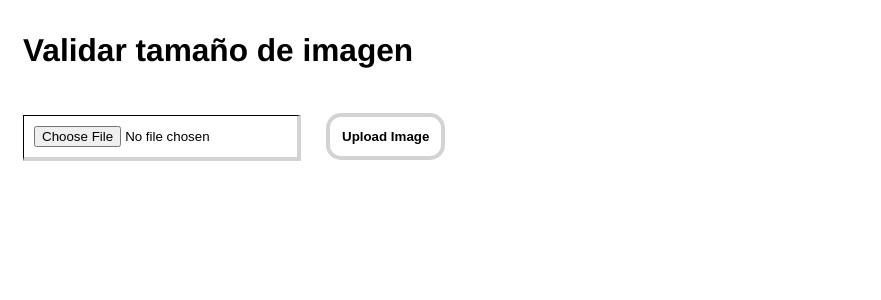
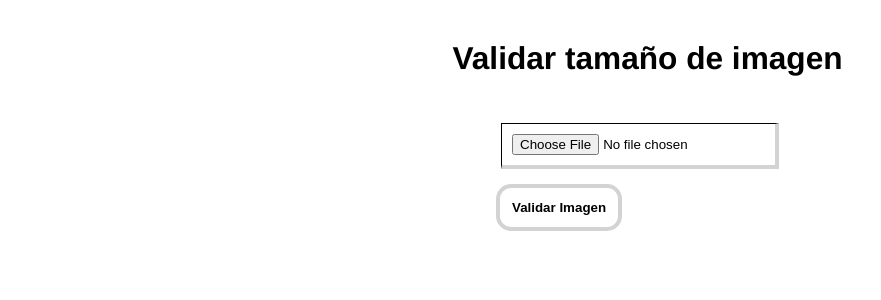
Before and after one commit to Andresdavid2310/PracticaProteccion, a React (Create React App) app: page / in a window 1280 px wide. Shown: the top 300 px of the page, without its empty margins (0-881 px from the left). Built offline with nearby package versions, Linux system fonts and the light colour scheme.

Commit message:
validacion de size de la imagen

```diff
--- a/src/App.js
+++ b/src/App.js
@@ -1,12 +1,11 @@
 
 import React from 'react';
 import ImageUpload from './components/ImageUpload';
-import Prueba from './components/Prueba';
 
 const App = () => {
      return (
           <>
-               <Prueba />
+               <ImageUpload />
           </>
      )
 }
--- a/src/components/ImageUpload.jsx
+++ b/src/components/ImageUpload.jsx
@@ -1,36 +1,39 @@
-import React from 'react';
-import Prueba from './Prueba';
+import React,{useState} from 'react';
+import { ResizeImage } from './ResizeImage.';
 
 const ImageUpload = () => {
+
+  const [state, setstate] = useState({})
+
   const handleImageChange = (e)=> {
     e.preventDefault();
     let reader = new FileReader();
     reader.readAsDataURL(e.target.files[0]);
 
-    let height;
-    let width;
     reader.onloadend = () => {
       let img = new Image();
       img.src = reader.result;
       img.onload = function(){
-        height =this.height;
-        width = this.width;
-        console.log(height, width);
+        setstate({width: this.width, height: this.height});
       };
     };
   };
 
   const handleSubmit = (e) =>{
-    console.log(e);
+    e.preventDefault();
+    console.log(state);
   };
 
   return (
     <div className="previewComponent">
-     <h3>Validar tamaño de imagen</h3>
-     <form onSubmit={handleSubmit}>
-          <input className="fileInput" type="file" accept="jpeg,.jpg" onChange={(e) => handleImageChange(e)}/>
-          <button className="submitButton" type="submit" onClick={handleSubmit}>Upload Image</button>
-     </form>
+
+      <h3>Validar tamaño de imagen</h3>
+
+      <div className="container-validar">
+        <input className="fileInput" type="file" accept="jpeg,.jpg" onChange={(e) => handleImageChange(e)}/>
+        <ResizeImage dimensiones={state} />
+      </div>
+
     </div>
   );
 };
--- a/src/components/Prueba.js
+++ /dev/null
@@ -1,10 +0,0 @@
-import React from 'react';
-import ImageUpload from './ImageUpload';
-
-const Prueba = () => {
-     return (
-          <ImageUpload />
-     );
-};
-
-export default Prueba;
--- /dev/null
+++ b/src/components/ResizeImage..jsx
@@ -0,0 +1,74 @@
+import React ,{useState} from 'react'
+
+export const ResizeImage = ({dimensiones}) => {
+     const [estOriginal, setestOriginal] = useState(false);
+     const [redimension, setRedimension] = useState({});
+     const {width,height} = dimensiones
+     const resize = (width,height)=>{
+          console.log(width,height);
+          let orientacion;
+          let shortSideMax =796;
+          let longSideMax = 1123;
+          let wRatio;
+          let hRatio;
+          let resizeRatio;
+          let newHeight;
+          let newWidth;
+
+
+          if (width >= height){
+               orientacion ="Horizontal";
+               if (width <= longSideMax && height <= shortSideMax)
+               return {width: width, heigth: height, orientacion: orientacion} ;
+
+               wRatio = longSideMax / width;
+               hRatio = shortSideMax / height;
+               if(width === height)
+                    orientacion="Vertical";
+               else
+                    orientacion="Horizontal"
+          }
+
+          else{
+               orientacion = "Vertical";
+               if (height <= longSideMax && width <= shortSideMax)
+               return {width: width, heigth: height, orientacion: orientacion}
+
+               wRatio = shortSideMax / width;
+               hRatio = longSideMax / height;
+               orientacion ="Vertical";
+          }
+
+          resizeRatio = Math.min(wRatio, hRatio);
+          newHeight = Math.round(height * resizeRatio);
+          newWidth = Math.round(width * resizeRatio);
+          return {width: newWidth, heigth:  newHeight, orientacion: orientacion};
+     }
+
+     const calcResize = () =>{
+          const objetoResize = resize(width,height);
+          setRedimension(objetoResize);
+          setestOriginal(true);
+     }
+
+     return (
+          <div>
+               <button className="boton-validar" onClick = {calcResize}>Validar Imagen</button>
+               {
+                    estOriginal ? (
+                         <>
+                              <p>Tamaño de la imagen Original</p>
+                              <p>Width: {width}</p>
+                              <p>Heigth: {height}</p>
+                              <p>Tamaño de la imagen Modificada</p>
+                              <p>Width: {redimension.width}</p>
+                              <p>Heigth: {redimension.heigth}</p>
+                              <p>Orientacion Hoja A4: {redimension.orientacion}</p>
+                         </>
+                    ): null
+
+               }
+
+          </div>
+     )
+}
--- a/src/index.css
+++ b/src/index.css
@@ -16,6 +16,7 @@ h3{
      padding: 10px;
      margin: 15px;
      cursor: pointer;
+     /* float: left; */
 }
 
 .previewText{
@@ -23,7 +24,7 @@ h3{
      margin-top: 20px;
 }
 
-.submitButton{
+.boton-validar{
      padding: 12px;
      margin-left: 10px;
      background: white;
@@ -42,3 +43,17 @@ h3{
      text-align: center;
      width: 500px;
 }
+
+
+.previewComponent{
+     display:flex;
+     flex-direction: column;
+     align-items: center;
+     justify-content: center;
+}
+
+/* .container-validar{ */
+/*      border: 2px solid blue; */
+/*      display: flex; */
+/*      align-items: center; */
+/* } */
```
